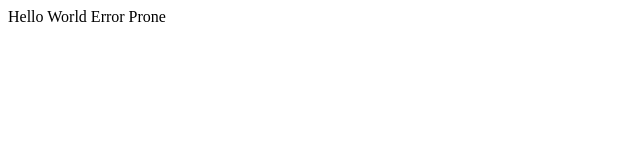
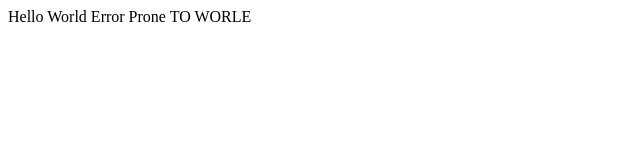
Before and after one commit to vicnz/github-tutorial, a plain HTML site: page index.html in a window 1280 px wide. Shown: the whole page, without its empty margins (0-640 px from the left). Drawn offline with Linux system fonts and the light colour scheme.

Commit message:
UPDATED INDEX.HTML BY BALLES

```diff
--- a/index.html
+++ b/index.html
@@ -8,7 +8,7 @@
 </head>
 
 <body>
-    Hello World Error Prone
+    Hello World Error Prone TO WORLE
 </body>
 
 </html>
```
